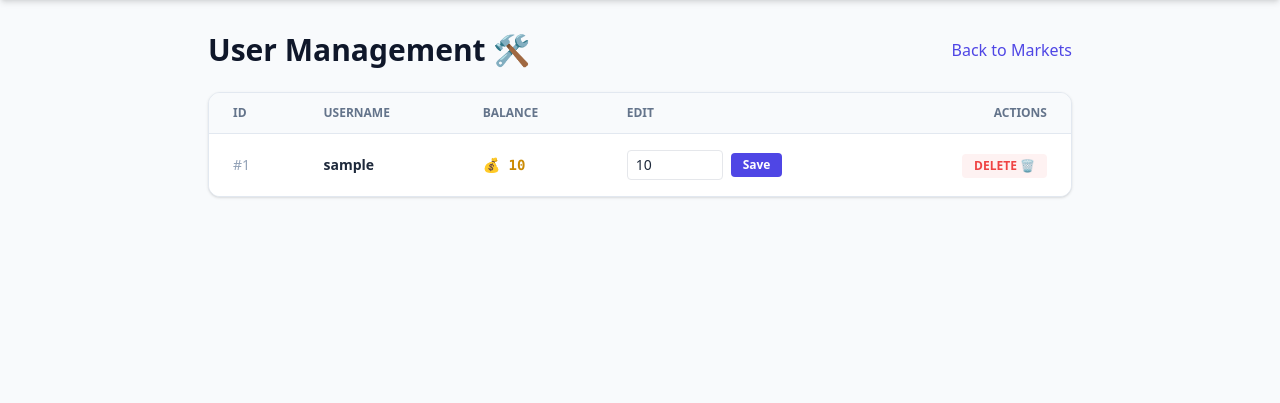
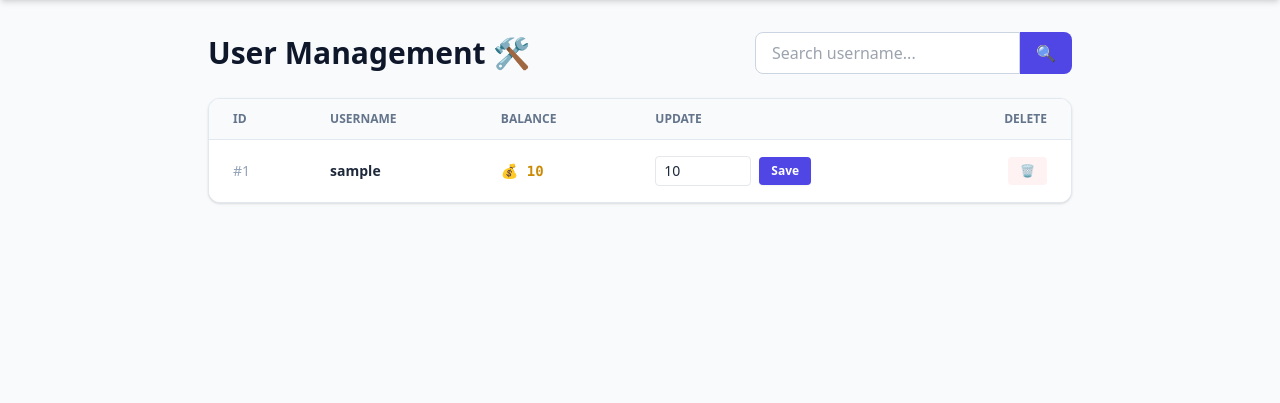
Before and after one commit to manohar-munna/PredictHub, a FastAPI app: template app/templates/admin_users.html in a window 1280 px wide. Shown: the part 52-455 px from the top of the page. Run offline with FastAPI, Linux system fonts and the light colour scheme; the template is opened without the code that fills it: most values are stand-ins (such as "Sample title", 1, 10 or a date in 2020); some libraries are stand-ins or nearby versions.

Commit message:
Refactor user management table and search form

```diff
--- a/app/templates/admin_users.html
+++ b/app/templates/admin_users.html
@@ -4,23 +4,38 @@
 {% block content %}
 <div class="space-y-6">
 
-    <div class="flex justify-between items-center">
+    <div class="flex flex-col sm:flex-row justify-between items-center gap-4">
         <h2 class="text-3xl font-bold text-slate-900">User Management 🛠️</h2>
-        <a href="/markets" class="text-indigo-600 hover:underline">Back to Markets</a>
+
+        <!-- SEARCH BAR -->
+        <form action="/admin/users" method="get" class="flex w-full sm:w-auto">
+            <input type="text" name="search" placeholder="Search username..."
+                   value="{{ search_query if search_query else '' }}"
+                   class="px-4 py-2 border border-slate-300 rounded-l-lg focus:ring-2 focus:ring-indigo-500 outline-none w-full">
+            <button type="submit" class="bg-indigo-600 text-white px-4 py-2 rounded-r-lg hover:bg-indigo-700 font-bold">
+                🔍
+            </button>
+            {% if search_query %}
+            <a href="/admin/users" class="ml-2 bg-slate-200 text-slate-600 px-3 py-2 rounded-lg hover:bg-slate-300">
+                ✕
+            </a>
+            {% endif %}
+        </form>
     </div>
 
-    <div class="bg-white rounded-xl shadow border border-slate-200 overflow-hidden">
+    <div class="bg-white rounded-xl shadow border border-slate-200 overflow-hidden overflow-x-auto">
         <table class="min-w-full divide-y divide-slate-200">
             <thead class="bg-slate-50">
                 <tr>
                     <th class="px-6 py-3 text-left text-xs font-bold text-slate-500 uppercase">ID</th>
                     <th class="px-6 py-3 text-left text-xs font-bold text-slate-500 uppercase">Username</th>
                     <th class="px-6 py-3 text-left text-xs font-bold text-slate-500 uppercase">Balance</th>
-                    <th class="px-6 py-3 text-left text-xs font-bold text-slate-500 uppercase">Edit</th>
-                    <th class="px-6 py-3 text-right text-xs font-bold text-slate-500 uppercase">Actions</th>
+                    <th class="px-6 py-3 text-left text-xs font-bold text-slate-500 uppercase">Update</th>
+                    <th class="px-6 py-3 text-right text-xs font-bold text-slate-500 uppercase">Delete</th>
                 </tr>
             </thead>
             <tbody class="bg-white divide-y divide-slate-200">
+                {% if all_users %}
                     {% for target in all_users %}
                     <tr class="hover:bg-slate-50 transition">
                         <td class="px-6 py-4 text-sm text-slate-400">#{{ target.id }}</td>
@@ -34,31 +49,38 @@
                             💰 {{ target.balance }}
                         </td>
 
-                    <!-- Update Balance Form -->
+                        <!-- Update Balance -->
                         <td class="px-6 py-4">
                             <form action="/admin/users/update/{{ target.id }}" method="post" class="flex items-center space-x-2">
                                 <input type="number" name="new_balance" value="{{ target.balance }}"
-                                   class="w-24 px-2 py-1 border rounded text-sm focus:ring-2 focus:ring-indigo-500">
-                            <button type="submit" class="bg-indigo-600 hover:bg-indigo-700 text-white text-xs font-bold py-1 px-3 rounded">
+                                       class="w-24 px-2 py-1 border rounded text-sm focus:ring-2 focus:ring-indigo-500 outline-none">
+                                <button type="submit" class="bg-indigo-600 hover:bg-indigo-700 text-white text-xs font-bold py-1.5 px-3 rounded shadow-sm">
                                     Save
                                 </button>
                             </form>
                         </td>
 
-                    <!-- Delete Action -->
+                        <!-- Delete -->
                         <td class="px-6 py-4 text-right">
                             {% if user.id != target.id %}
-                        <form action="/admin/users/delete/{{ target.id }}" method="post" onsubmit="return confirm('Are you sure you want to DELETE user {{ target.username }}? This cannot be undone.');">
-                            <button type="submit" class="text-red-500 hover:text-red-700 font-bold text-xs bg-red-50 hover:bg-red-100 px-3 py-1 rounded">
-                                DELETE 🗑️
+                            <form action="/admin/users/delete/{{ target.id }}" method="post" onsubmit="return confirm('Delete {{ target.username }}? This removes all their bets and cannot be undone.');">
+                                <button type="submit" class="text-red-500 hover:text-red-700 font-bold text-xs bg-red-50 hover:bg-red-100 px-3 py-1.5 rounded transition">
+                                    🗑️
                                 </button>
                             </form>
                             {% else %}
-                            <span class="text-xs text-slate-400">Admin</span>
+                                <span class="text-xs text-slate-400 italic">Protected</span>
                             {% endif %}
                         </td>
                     </tr>
                     {% endfor %}
+                {% else %}
+                    <tr>
+                        <td colspan="5" class="px-6 py-8 text-center text-slate-500">
+                            No users found matching "{{ search_query }}"
+                        </td>
+                    </tr>
+                {% endif %}
             </tbody>
         </table>
     </div>
```
Lines whose indentation alone changed are shown as unchanged.
